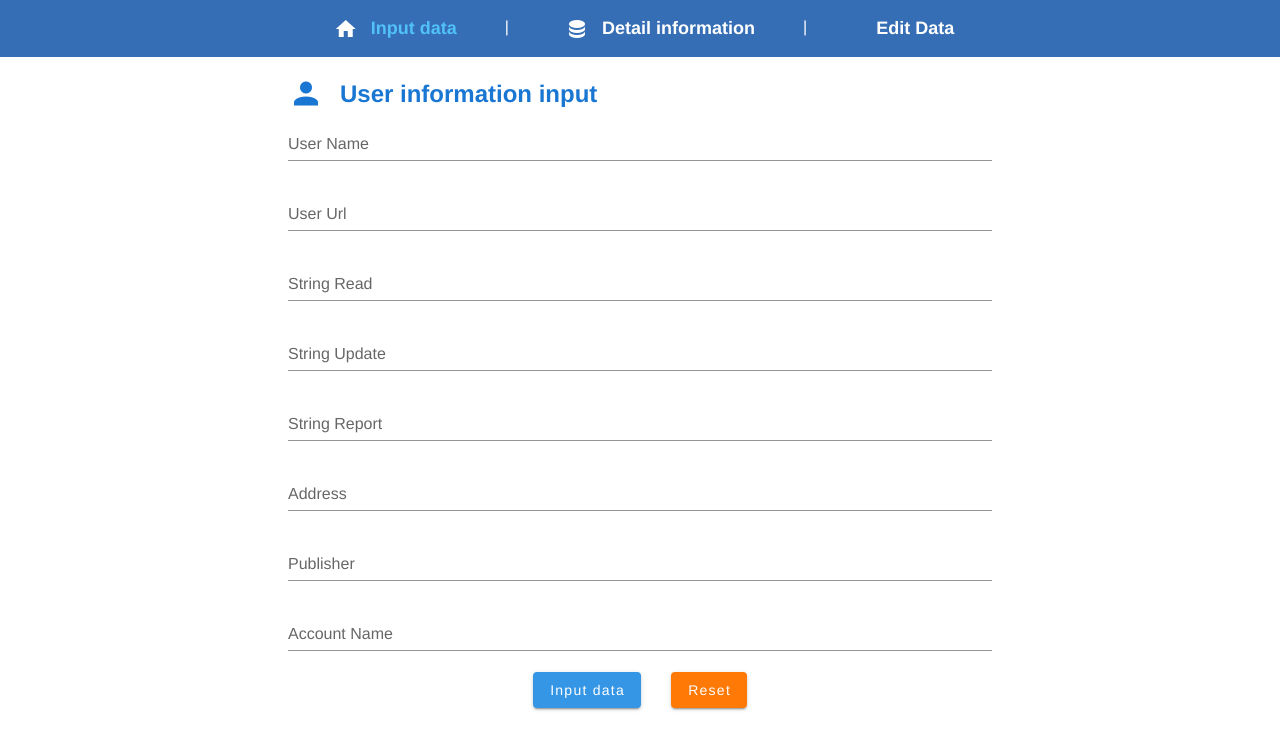
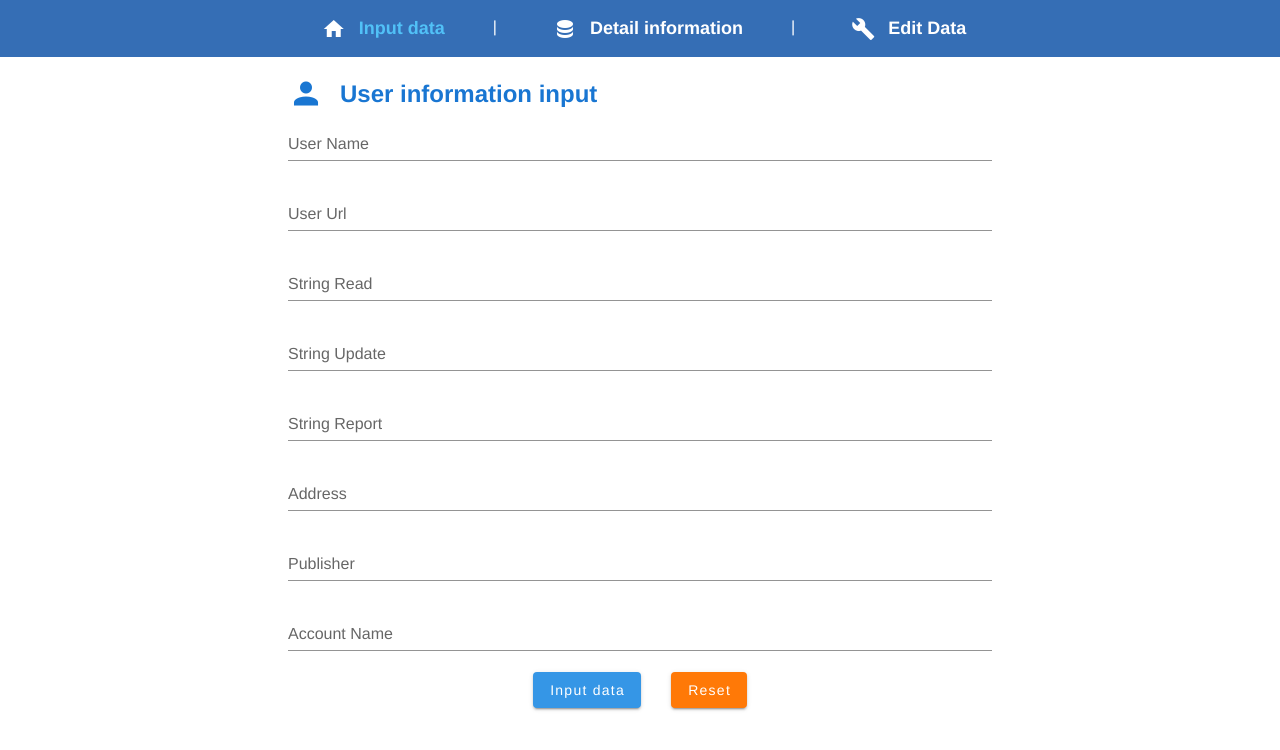
Before and after one commit to Future-2022/InformationAnalysis, a Vue app in the folder app/: page / in a window 1280 px wide. Shown: the top 750 px of the page. Built offline with nearby package versions, Linux system fonts and the light colour scheme; no server answers.

Commit message:
icon fix

```diff
--- a/app/src/App.vue
+++ b/app/src/App.vue
@@ -25,7 +25,7 @@
             <v-icon
               class='align-self-center text-white px-2'
             >
-              mdi-edit
+              mdi-wrench
             </v-icon>
             Edit Data
           </router-link>
```
